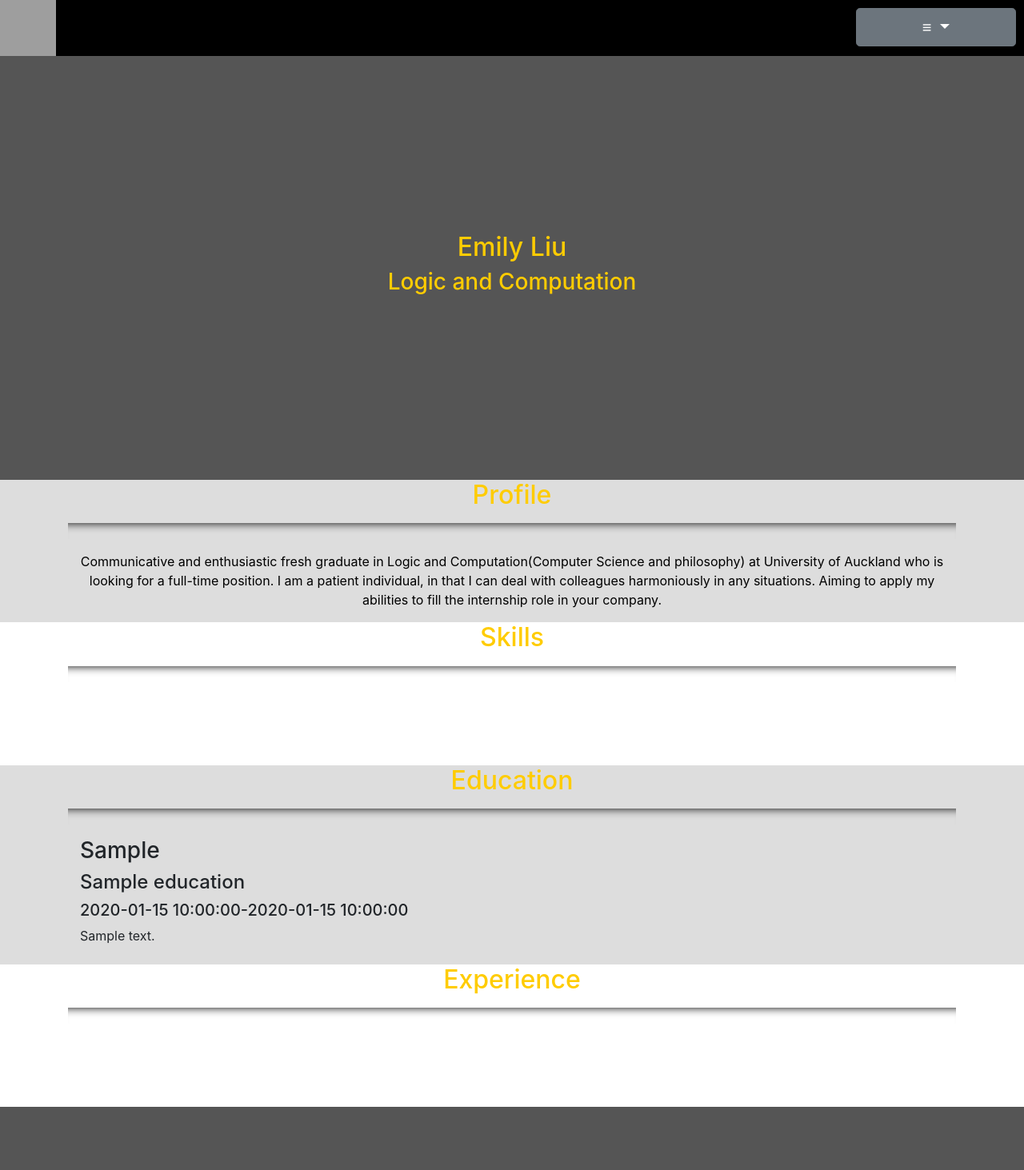
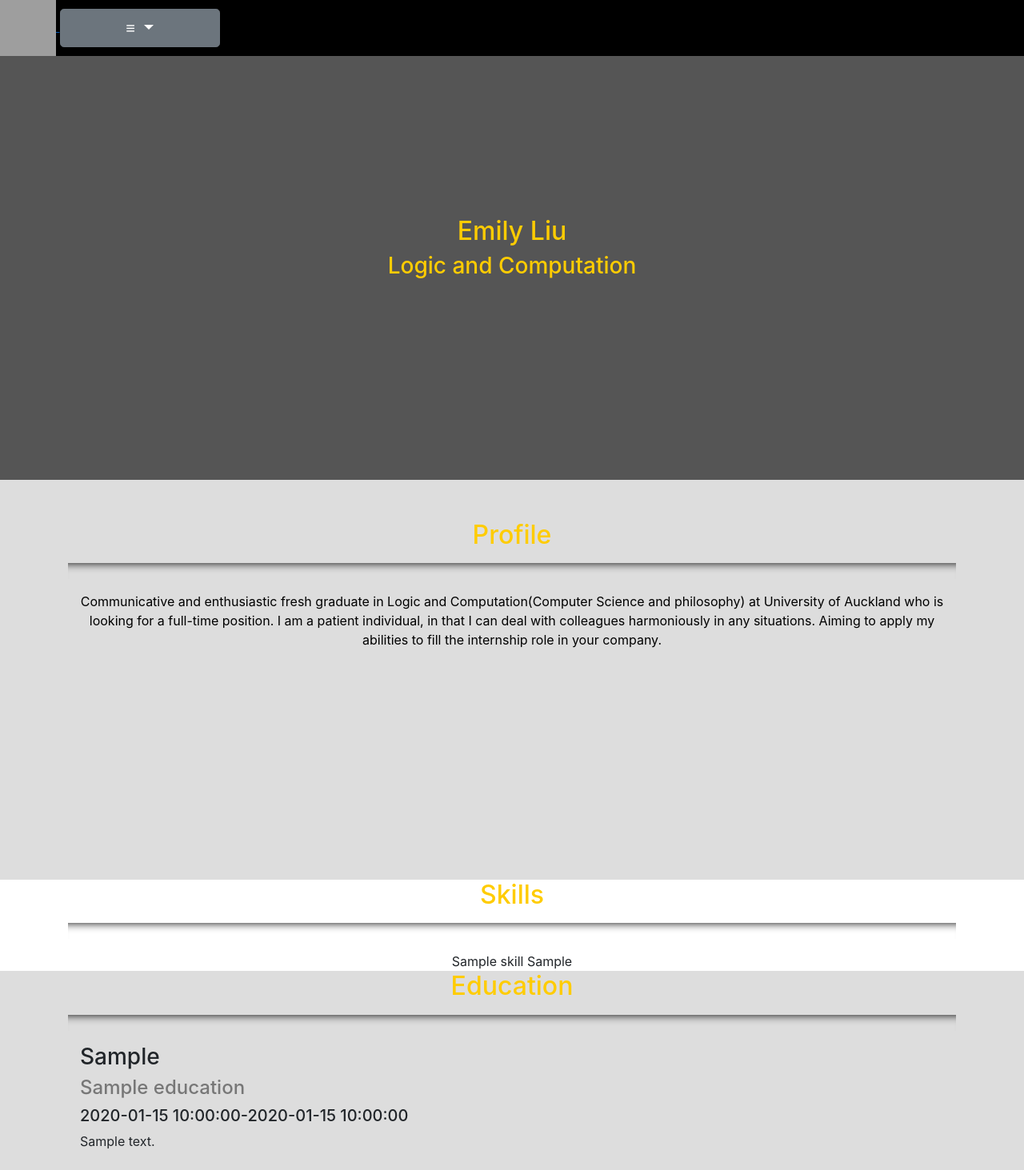
Before and after one commit to emilyliu0410/Tester, a PHP site: page / in a window 1280 px wide. Shown: the whole page at 80% size. Before the commit the page ends 1384 px from the top, so only its background shows below. Run offline with PHP 8.4, Linux system fonts and the light colour scheme; tables that the repository leaves empty or names only in its code hold one stand-in row (values such as "Sample post"); some libraries are stand-ins or nearby versions; grey boxes are pictures that could not be loaded.

Commit message:
button
havnt fix the button problem and the position in Skill section

```diff
--- a/controller/controller.php
+++ b/controller/controller.php
@@ -8,8 +8,12 @@ Class TestController
 
 		$result = $model->selectQuery('Education');
 
+		$skill_result = $model->selectQuery('Skills');
 
-		include ('././view/TestView.php');
-
+		include ('././view/TopLevel.php');
+		include ('././view/BaseView.php');
+		include ('././view/profile.php');
+		include ('././view/skill.php');
+		include ('././view/education.php');
 	}
 }
--- a/css/lines.css
+++ /dev/null
@@ -1,6 +0,0 @@
-.under_header{
-	height: 20px;
-    border: 0;
-    box-shadow: inset 0 12px 12px -12px rgba(0, 0, 0, 1);
-}
-.on_the_top{background-color: #000000}
--- /dev/null
+++ b/view/BaseView.php
@@ -0,0 +1,18 @@
+<!DOCTYPE html>
+<html>
+<head>
+    <meta charset="utf-8">
+    <title>Emily Liu</title>
+    <link rel="stylesheet" href="https://cdn.bootcss.com/bootstrap/4.0.0/css/bootstrap.min.css" integrity="sha384-Gn5384xqQ1aoWXA+058RXPxPg6fy4IWvTNh0E263XmFcJlSAwiGgFAW/dAiS6JXm" crossorigin="anonymous">
+    <link rel="stylesheet"  href="view/custom.css">
+    <link rel="stylesheet"  href="view/lines.css">
+    <style type="text/css">
+		body {background-color: #555555}
+	</style>
+</head>
+<body>
+</body>
+<!--<script src="https://code.jquery.com/jquery-3.2.1.slim.min.js" integrity="sha384-KJ3o2DKtIkvYIK3UENzmM7KCkRr/rE9/Qpg6aAZGJwFDMVNA/GpGFF93hXpG5KkN" crossorigin="anonymous"></script>
+<script src="https://cdnjs.cloudflare.com/ajax/libs/popper.js/1.12.9/umd/popper.min.js" integrity="sha384-ApNbgh9B+Y1QKtv3Rn7W3mgPxhU9K/ScQsAP7hUibX39j7fakFPskvXusvfa0b4Q" crossorigin="anonymous"></script>-->
+<script src="https://maxcdn.bootstrapcdn.com/bootstrap/4.0.0/js/bootstrap.min.js" integrity="sha384-JZR6Spejh4U02d8jOt6vLEHfe/JQGiRRSQQxSfFWpi1MquVdAyjUar5+76PVCmYl" crossorigin="anonymous"></script>
+</html>
--- a/view/TestView.php
+++ b/view/TestView.php
@@ -4,10 +4,8 @@
     <meta charset="utf-8">
     <title>Emily Liu</title>
     <link rel="stylesheet" href="https://cdn.bootcss.com/bootstrap/4.0.0/css/bootstrap.min.css" integrity="sha384-Gn5384xqQ1aoWXA+058RXPxPg6fy4IWvTNh0E263XmFcJlSAwiGgFAW/dAiS6JXm" crossorigin="anonymous">
-    <link rel="stylesheet"  href="./css/lines.css">
-    <link rel="stylesheet"  href="./css/profile.css">
-    <link rel="stylesheet"  href="./css/skills.css">
-    <link rel="stylesheet"  href="./css/educations.css">
+    <link rel="stylesheet"  href="view/custom.css">
+    <link rel="stylesheet"  href="view/lines.css">
     <!--border on the top-->
 
 
@@ -25,7 +23,7 @@
         	<button  class="btn btn-secondary btn-lg dropdown-toggle" type="button" data-toggle="dropdown" aria-haspopup="true" aria-expanded="false" style="width: 200px;">
             	≡
         	</button>
-        	<div class="dropdown-menu">
+        	<div class="dropdown-menu" style="width: 200px">
             <a class="dropdown-item" href="#profile">Profile</a>
             <a class="dropdown-item" href="#skills">Skills</a>
             <a class="dropdown-item" href="#education">Education</a>
@@ -81,20 +79,20 @@
         </div>
     </section>
 
-    <section id="education" style="background-color: #dddddd;">
+    <section id="education" class="educations">
         <div class="container">
             <div class="row">
-                <div class="col-lg-12 text-center" style="color: #ffcc00;">
+                <div class="col-lg-12 text-center">
                     <h2>Education</h2>
                     <hr class="under_header" >
                 </div>
             </div>
   		</div>
-  		<div style="margin-left: 100px; margin-right: 100px; ">
+  		<div class="ed_information">
                     <?php
         				if($result){
         				 while($row = $result->fetch_array()){
-                				echo '<h3>'.$row['school'] . '</h3>' . '<h4>' . $row['place_name'] . '</h4>' . '<h5>' . $row['start_date'] . "-" . $row['end_date'] . '</h5>'. $row['description'] ;
+                				echo '<h3>'.$row['school'] . '</h3>' . '<h4s>' . $row['place_name'] . '</h4>' . '<h5>' . $row['start_date'] . "-" . $row['end_date'] . '</h5>'. $row['description'] ;
                 				echo nl2br("\n");
                 				echo nl2br("\n");
         				}
--- /dev/null
+++ b/view/TopLevel.php
@@ -0,0 +1,30 @@
+<div class="on_the_top">
+    <a  href="file:///Users/liuyingpik1/Downloads/bootstrap-4/test.html">
+        <img src="http://mobilephonetabletrepair.co.uk/image/cache/catalog/Product%20Icons/Home-Button-500x500.png" >
+    </a>
+
+    <div class="btn-group" >
+        <button  class="btn btn-secondary btn-lg dropdown-toggle" type="button" data-toggle="dropdown" aria-haspopup="true" aria-expanded="false" >
+        	≡
+        </button>
+        <div class="dropdown-menu dm" >
+            <a class="dropdown-item" href="#profile">Profile</a>
+            <a class="dropdown-item" href="#skills">Skills</a>
+            <a class="dropdown-item" href="#education">Education</a>
+            <a class="dropdown-item" href="#experience">Experience</a>
+            <a class="dropdown-item" href="#contact">Contact Me</a>
+       	</div>
+    </div>
+</div>
+
+    <header class="firstpage">
+          <div class="container" >
+            <div class="row">
+                <div class="col-lg-12 text-center " >
+
+                    <h2 >Emily Liu</h2>
+                    <h3 >Logic and Computation</h3>
+                </div>
+            </div>
+        </div>
+     </header>
--- /dev/null
+++ b/view/custom.css
@@ -0,0 +1,56 @@
+.on_the_top{background-color: #000000}
+
+.on_the_top img{width: 70px; height: 70px}
+
+.on_the_top button{right: 0;
+    top: 0;
+ width: 200px;}
+
+ .dm{
+ 	width: 200px
+ }
+
+ .firstpage{
+ 	color: #ffcc00; height: 530px;padding-top: 200px
+ }
+
+
+
+.profile{
+	background-color: #dddddd;
+	height: 500px;padding-top: 50px
+}
+
+.profile h2{
+	color: #ffcc00;
+}
+
+.profile p{
+	color: #000000;
+}
+
+
+
+.skills{
+	background-color: #ffffff
+}
+
+.skills h2 {
+	color: #ffcc00
+}
+
+.educations {
+	background-color: #dddddd;
+}
+
+.educations h2{
+	color: #ffcc00
+}
+
+.educations h4{
+	color: #777777
+}
+
+.ed_information{
+	margin-left: 100px; margin-right: 100px;
+}
--- /dev/null
+++ b/view/education.php
@@ -0,0 +1,23 @@
+<section id="education" class="educations">
+        <div class="container">
+            <div class="row">
+                <div class="col-lg-12 text-center">
+                    <h2>Education</h2>
+                    <hr class="under_header" >
+                </div>
+            </div>
+  		</div>
+  		<div class="ed_information">
+                    <?php
+        				if($result){
+        				 while($row = $result->fetch_array()){
+                				echo '<h3>'.$row['school'] . '</h3>' . '<h4>' . $row['place_name'] . '</h4>' . '<h5>' . $row['start_date'] . "-" . $row['end_date'] . '</h5>'. $row['description'] ;
+                				echo nl2br("\n");
+                				echo nl2br("\n");
+        				}
+
+        				} else {
+            				echo "empty";
+        					}
+    				?>
+        </div>
--- /dev/null
+++ b/view/profile.php
@@ -0,0 +1,16 @@
+
+ <section id="profile" class="profile">
+            <div class="container">
+                <div class="row">
+                    <div class="col-lg-12 text-center" >
+                        <h2>Profile</h2>
+                        <hr class="under_header">
+                    </div>
+                </div>
+                <div class="row">
+                    <div class="col-lg-12 text-center">
+                        <p > Communicative and enthusiastic fresh graduate in Logic and Computation(Computer Science and philosophy) at University of Auckland who is looking for a full-time position. I am a patient individual, in that I can deal with colleagues harmoniously in any situations. Aiming to apply my abilities to fill the internship role in your company.</p>
+                    </div>
+                </div>
+            </div>
+        </section>
--- /dev/null
+++ b/view/skill.php
@@ -0,0 +1,22 @@
+<section id="skills" class="skills">
+        <div class="container">
+            <div class="row">
+                <div class="col-lg-12 text-center" >
+                   	<h2>Skills</h2>
+                    <hr class="under_header">
+                </div>
+            </div>
+            <div class="row">
+                <div class="col-lg-12 text-center">
+                       <?php if($skill_result) {
+                            while($row = $skill_result->fetch_array()){
+                                echo $row['name'] . "\t" . $row['category'] . "\n";
+                            }
+                        } else {
+                            echo "empty";
+                            }
+                    ?>
+                </div>
+            </div>
+        </div>
+    </section>
```
Also changed, not shown: css/educations.css (deleted), css/profile.css (deleted), css/skills.css (deleted), view/lines.css (line endings or trailing spaces), 3 other files.
